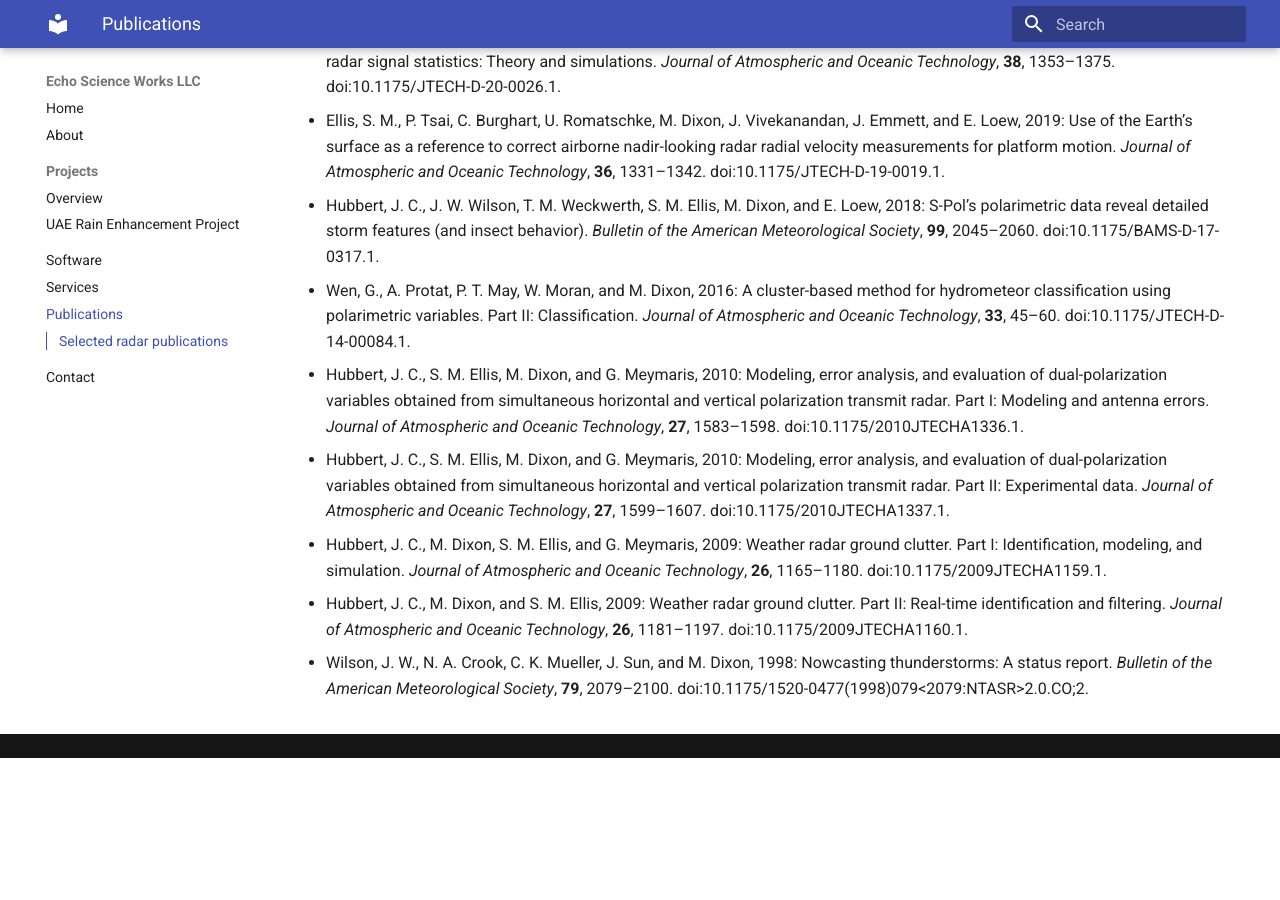
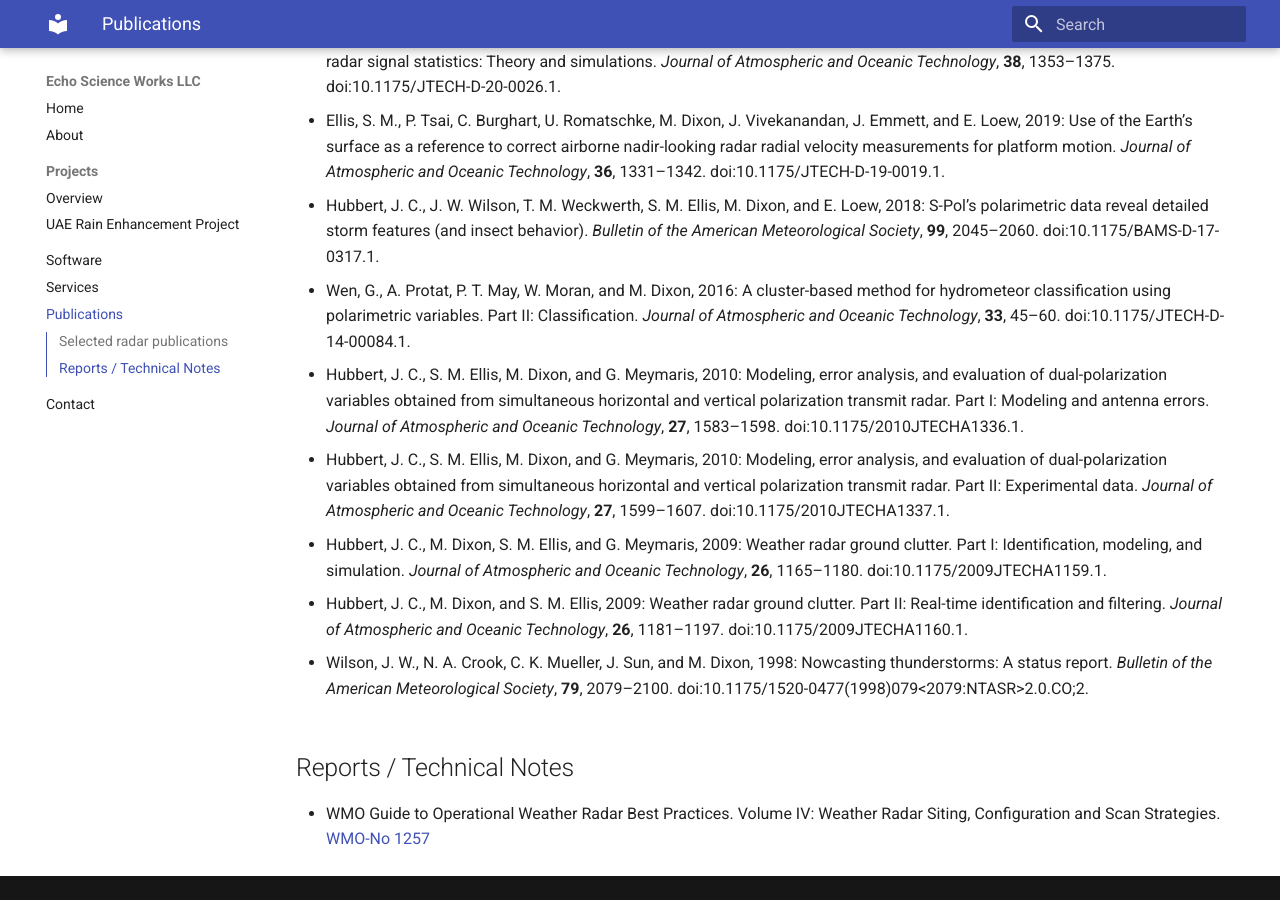
Before and after one commit to mike-dixon/echoscienceworks, an MkDocs documentation site: the page built from docs/publications.md, in a window 1280 px wide and 900 px high, scrolled down 876 px. Built offline with MkDocs 1.6.1 and Material for MkDocs 9.7.7, drawn with Linux system fonts in a browser that asks for light colours; before the commit the page ends 1634 px from its top, so only the background shows below that.

Commit message:
Adding reports

```diff
--- a/docs/publications.md
+++ b/docs/publications.md
@@ -38,14 +38,14 @@
 
 * Wilson, J. W., N. A. Crook, C. K. Mueller, J. Sun, and M. Dixon, 1998: Nowcasting thunderstorms: A status report. *Bulletin of the American Meteorological Society*, **79**, 2079–2100. doi:10.1175/1520-0477(1998)079<2079:NTASR>2.0.CO;2.
 
+## Reports / Technical Notes
+
+* WMO Guide to Operational Weather Radar Best Practices. Volume IV: Weather Radar Siting, Configuration and Scan Strategies. [WMO-No 1257](https://library.wmo.int/records/item/68981-guide-to-operational-weather-radar-best-practices)
+
 <!--
 
 ## Selected Presentations
 
 - Title, Event, Location, Date. *(link or slides)*
 
-## Reports / Technical Notes
-
-- Title, Client/Project, Date. *(link if public)*
-
 -->
```
